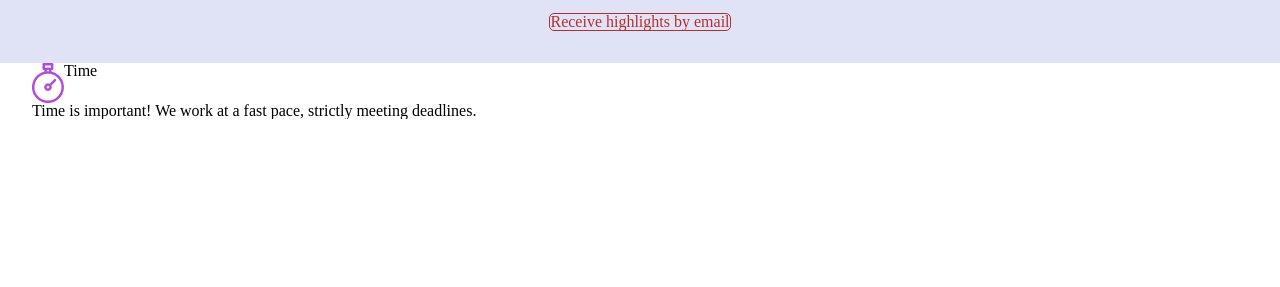
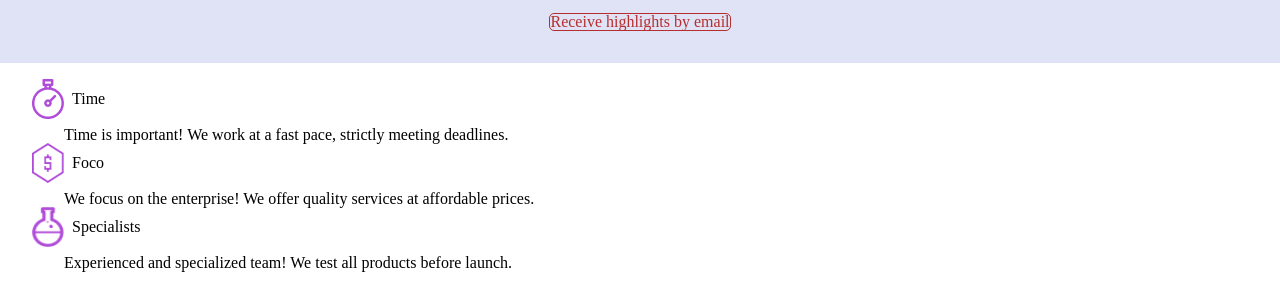
Before and after one commit to almeidaleandro28/Alura-apeperia, a website: page index.html in a window 1280 px wide. Shown: the part 857-1144 px from the top of the page. Before the commit the page ends 976 px from the top, so only its background shows below. Drawn offline with Linux system fonts and the light colour scheme.

Commit message:
update style

```diff
--- a/index.html
+++ b/index.html
@@ -31,6 +31,7 @@
 				</div><!--end container-->
 		</header>
 		<!--end header-->
+
 		<section class="hero">
 			<div class="container container-hero">
 				<div class="hero-header">
@@ -47,6 +48,7 @@
 			</div><!--end container-->
 		</section>
 		<!--end call-->
+
 		<section class="highlights" id="highlights">
 			<div class="container">
 				<h1 class="highlights-title">highlights</h1>
@@ -65,6 +67,7 @@
 			</div><!--end container-->
 		</section>
 		<!--end highlights-->
+
 		<section class="differentials">
 			<div class="differential">
 
@@ -78,9 +81,38 @@
 					</p><!--end differential-content-text-->
 				</div><!--end differential-content-->
 
+			</div>
+			<!--end differential-->
+			<div class="differential">
+
+				<div class="differential-header">
+					<img class="differential-header-img" src="./img/icone-dinheiro.png" alt="watch icon">
+					<h2 class="differential-header-title">Foco</h2>
+				</div><!--end differential-header-->
+				<div class="differential-content">
+					<p class="differential-content-text">
+						We focus on the enterprise! We offer quality services at affordable prices.
+					</p><!--end differential-content-text-->
+				</div><!--end differential-content-->
+
+			</div>
+			<!--end differential-->
+			<div class="differential">
+
+				<div class="differential-header">
+					<img class="differential-header-img" src="./img/icone-quimica.png" alt="watch icon">
+					<h2 class="differential-header-title">Specialists</h2>
+				</div><!--end differential-header-->
+				<div class="differential-content">
+					<p class="differential-content-text">
+						Experienced and specialized team! We test all products before launch.
+					</p><!--end differential-content-text-->
+				</div><!--end differential-content-->
+
 			</div><!--end differential-->
 		</section>
 		<!--end differentials-->
+
 		<section class="about" id="about">
 
 		</section>
--- a/scss/_differentials.scss
+++ b/scss/_differentials.scss
@@ -1,23 +1,30 @@
-.differentials{}
+.differentials{
+	padding-top: 1rem;
+	padding-bottom: 1rem;
+}
 
 .differential{}
 
 
 .differential-header{
+	align-items: center;
   display: flex;
   flex-direction: row;
-	align-items: baseline;
+	margin-bottom: 0.5rem;
 	padding-left: 2rem;
 	.differential-header-img {
+		height: 40px;
 		width: 32px;
-		height: 40px;
 	}
   .differential-header-title  {
+		padding-left: 0.5rem;
   }
 }
 
 
 .differential-content{
-  padding-left: 2rem;
-  .differential-content-text {}
+
+  .differential-content-text {
+		padding-left: 4rem;
+	}
 }
```
Also changed, not shown: css/style.css, 1 other file.
